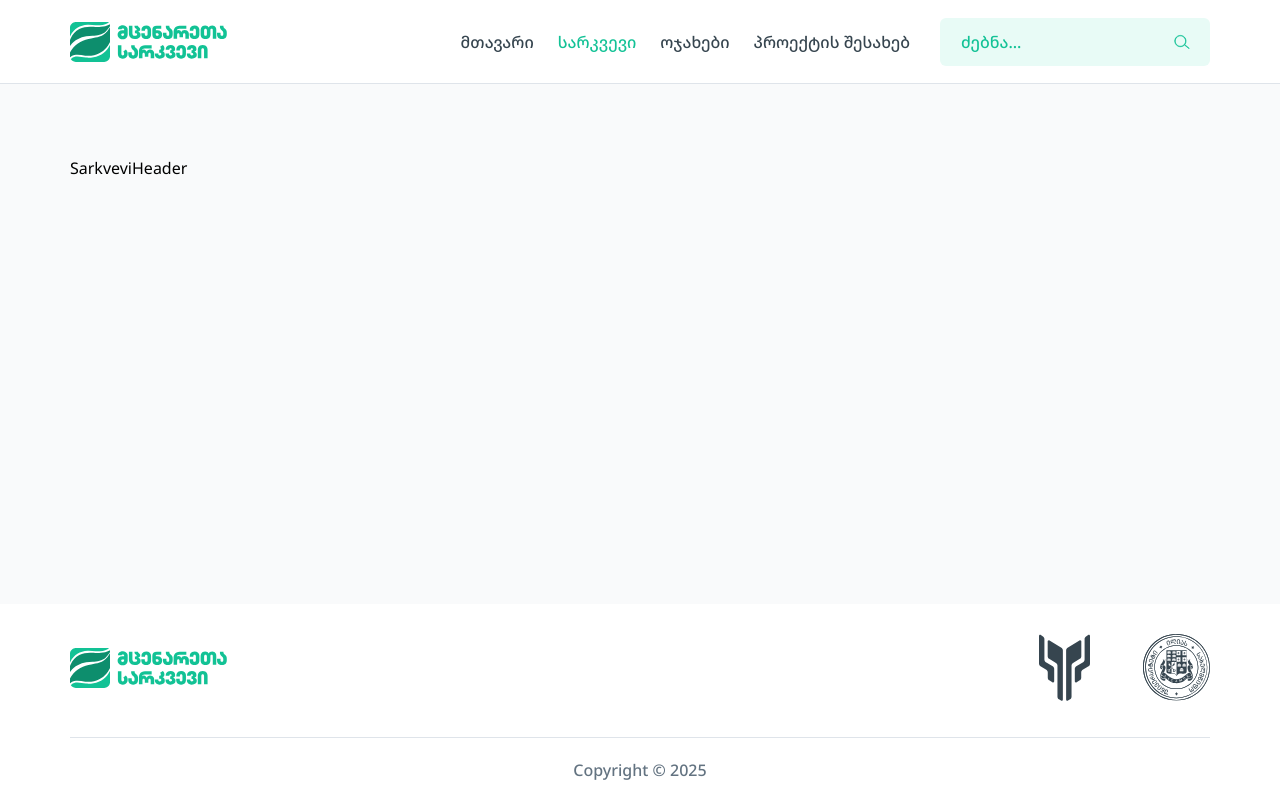
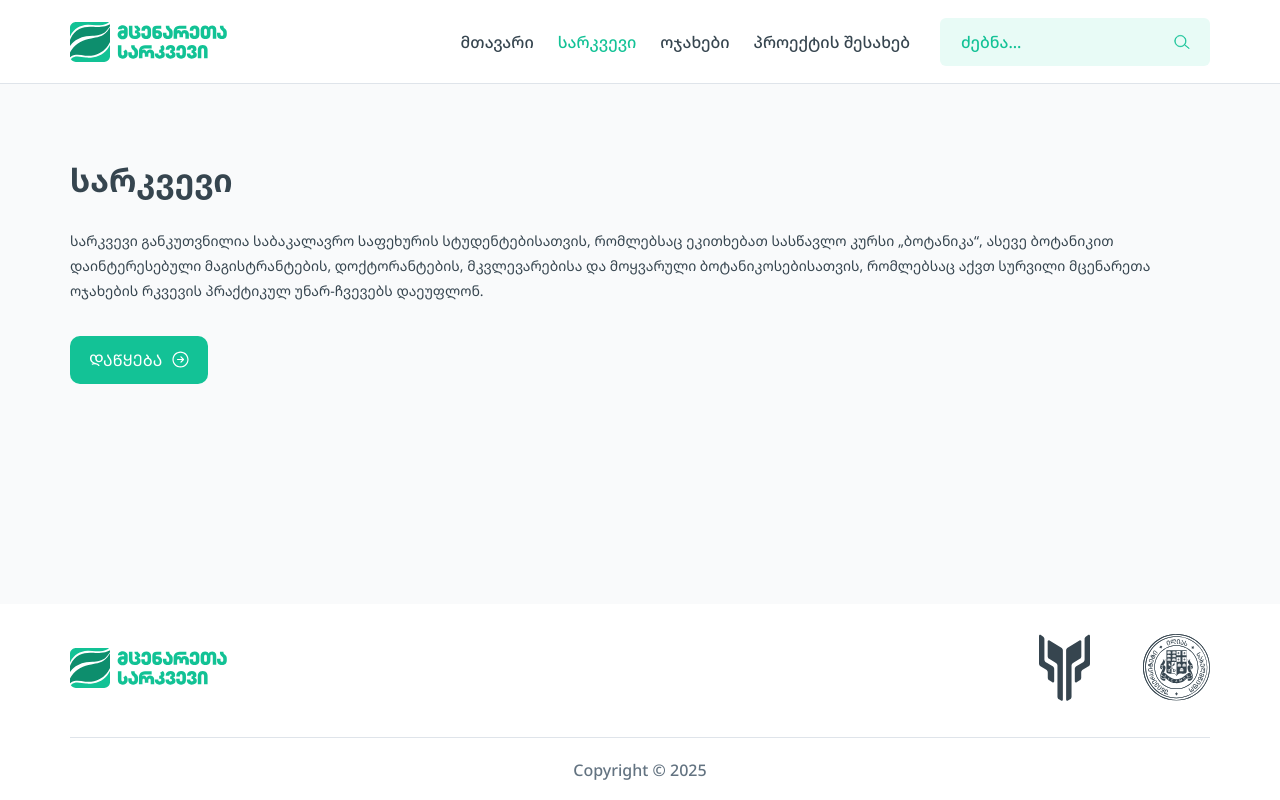
Before and after one commit to Mind1a/plant-research, a React (Vite) app: page /sarkvevi in a window 1280 px wide. Built offline with nearby package versions, Linux system fonts and the light colour scheme.

Commit message:
feature/sarkvevi-header

```diff
--- a/src/presenter/components/atoms/buttons/Button.tsx
+++ b/src/presenter/components/atoms/buttons/Button.tsx
@@ -8,7 +8,6 @@ export default function Button({
   children,
 }: {
   label: string;
-  icon?: string;
   onclick?: () => void;
   variant?: 'primary' | 'secondary';
   clasname?: string;
@@ -18,7 +17,7 @@ export default function Button({
     <button
       onClick={onclick}
       className={cn(
-        `font-case tranastion-all flex h-12 items-center gap-2.5 rounded-[10px] border border-transparent duration-300`,
+        `tranastion-all flex h-12 items-center justify-center gap-2.5 rounded-[10px] border border-transparent duration-300 font-case`,
         clasname,
         variant === 'primary' &&
           'bg-primary px-[18px] text-white hover:bg-[#00B083]',
--- a/src/presenter/components/molecules/homepage/HeroSection.tsx
+++ b/src/presenter/components/molecules/homepage/HeroSection.tsx
@@ -26,7 +26,6 @@ export default function HeroSection() {
         <Button
           onclick={() => navigate('/learn-more')}
           label="გაიგე მეტი"
-          icon={rightArrow}
           clasname="max-450:text-[12px] max-450:h-[36px] max-450:px-2 max-450:gap-2"
         >
           <img
--- a/src/presenter/components/molecules/sarkvevipage/SarkveviHeader.tsx
+++ b/src/presenter/components/molecules/sarkvevipage/SarkveviHeader.tsx
@@ -1,3 +1,32 @@
+import { useNavigate } from 'react-router';
+import { rightArrow } from '../../../assets';
+import Button from '../../atoms/buttons/Button';
+
 export default function SarkveviHeader() {
-  return <div>SarkveviHeader</div>;
+  const navigate = useNavigate();
+  return (
+    <section>
+      <h2 className="text-title-sm font-bold leading-[1.5] text-charcoalGrey max-1000:text-subtitle max-450:text-[16px]">
+        სარკვევი
+      </h2>
+      <p className="mt-6 w-full text-[14px] !leading-[1.8] text-charcoalGrey max-1000:mt-[12px]">
+        სარკვევი განკუთვნილია საბაკალავრო საფეხურის სტუდენტებისათვის, რომლებსაც
+        ეკითხებათ სასწავლო კურსი „ბოტანიკა“, ასევე ბოტანიკით დაინტერესებული
+        მაგისტრანტების, დოქტორანტების, მკვლევარებისა და მოყვარული
+        ბოტანიკოსებისათვის, რომლებსაც აქვთ სურვილი მცენარეთა ოჯახების რკვევის
+        პრაქტიკულ უნარ-ჩვევებს დაეუფლონ.
+      </p>
+      <Button
+        onclick={() => navigate('/')}
+        label="ᲓᲐᲬᲧᲔᲑᲐ"
+        clasname="mt-8 max-1000:h-[42px] max-1000:text-[13.5px] max-1000:gap-2 max-1000:px-4 max-450:w-full max-450:text-center"
+      >
+        <img
+          src={rightArrow}
+          className="h-[17px] w-[17px] max-1000:h-[15px] max-1000:w-[15px]"
+          alt="icon"
+        />
+      </Button>
+    </section>
+  );
 }
```
